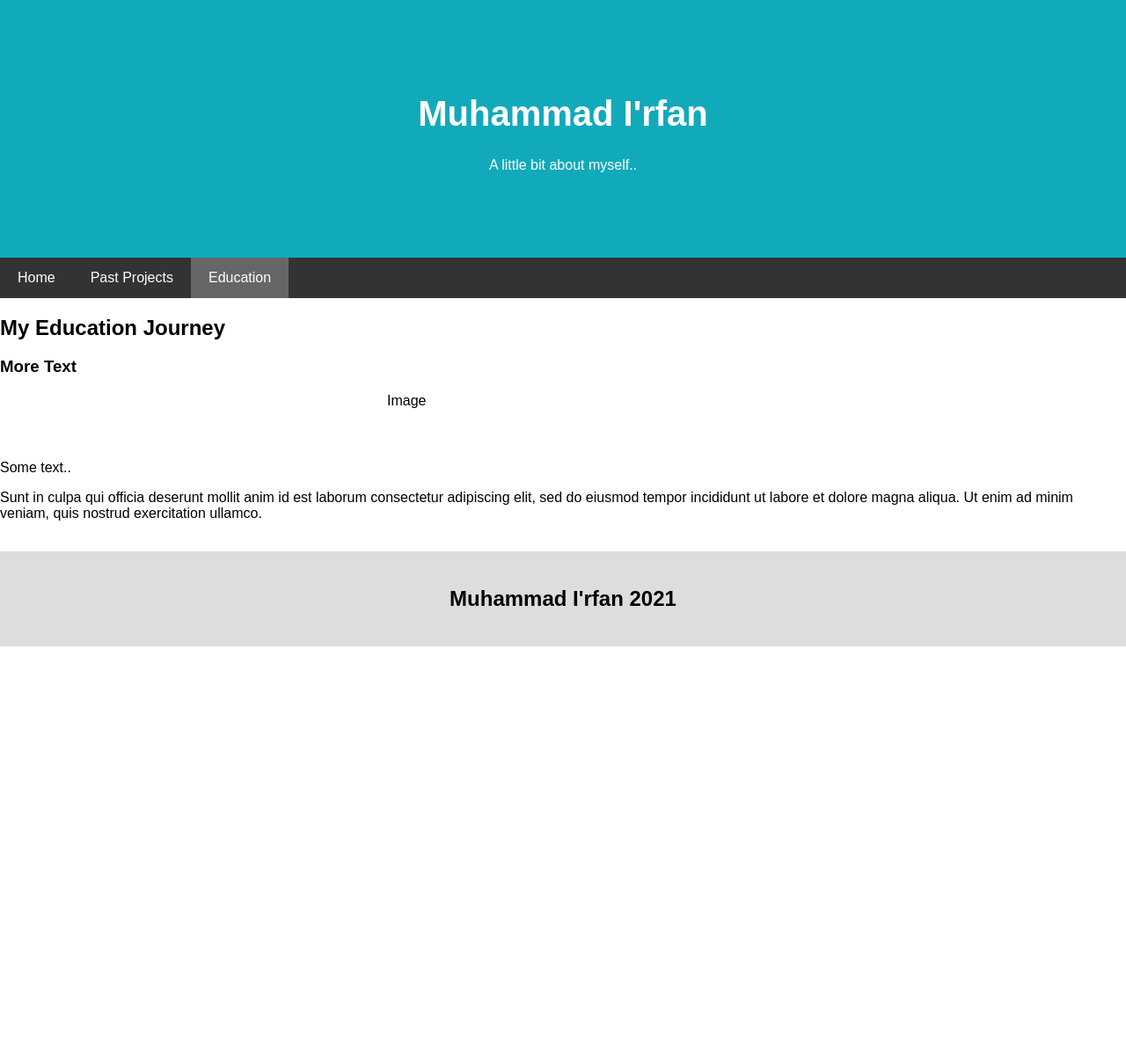
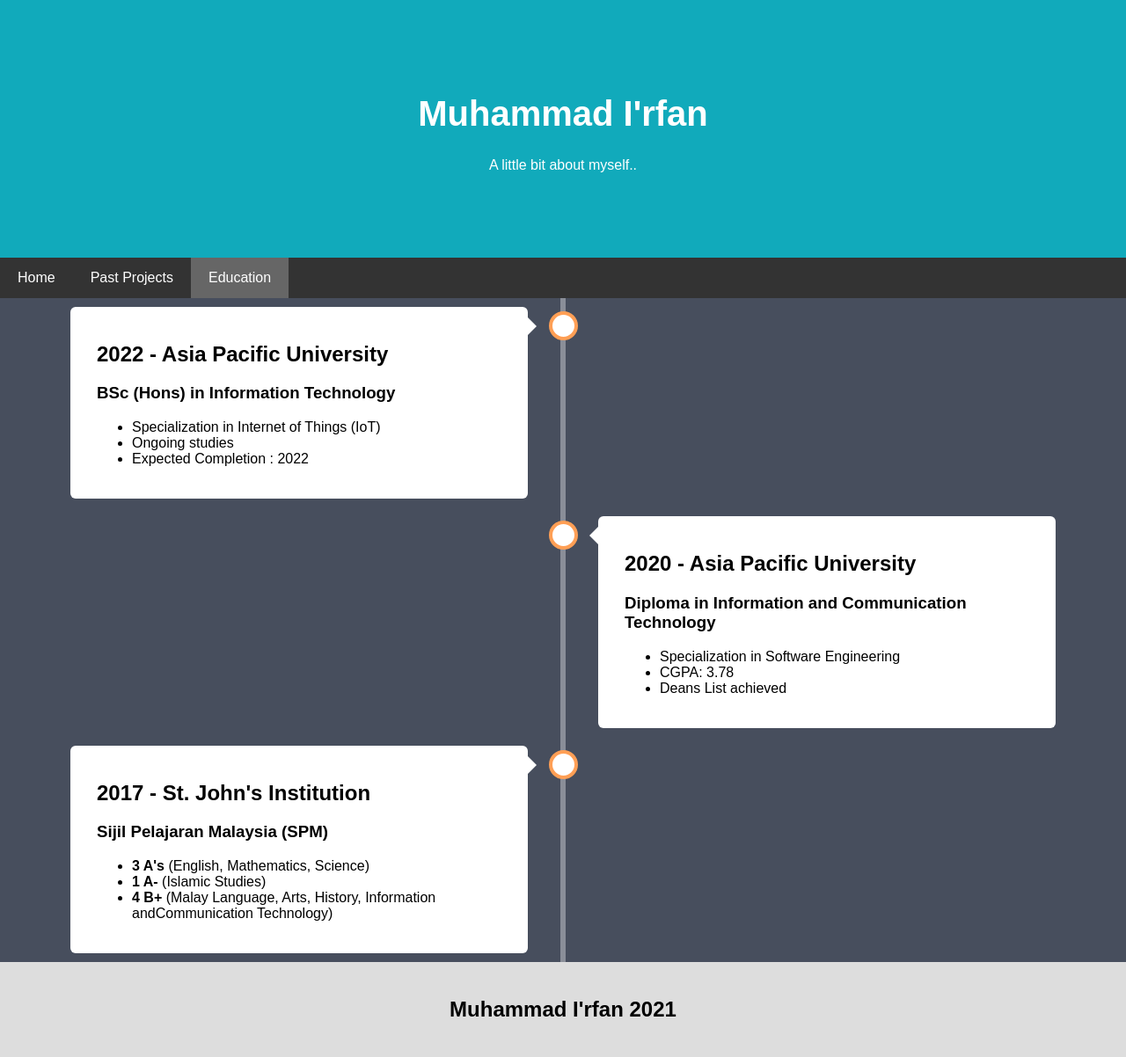
Before and after one commit to muhdirfan45/html-git-project, a PHP site: page /education.html in a window 1280 px wide. Shown: the whole page at 88% size. Before the commit the page ends 735 px from the top, so only its background shows below. Run offline with PHP 8.4, Linux system fonts and the light colour scheme.

Commit message:
Added Educational Timeline in education.html

```diff
--- a/education.html
+++ b/education.html
@@ -6,7 +6,7 @@
     <link href="style.css" rel="stylesheet" />
     <title>Home Page</title>
 </head>
-<body>
+<body style="background-color: #474e5d;">
     <div class="header">
         <h1>Muhammad I'rfan</h1>
         <p>A little bit about myself..</p>
@@ -18,14 +18,48 @@
         <a href="education.html" class="active">Education</a>
     </div>
 
-    <div class="content">
-        <h2>My Education Journey</h2>
-        <h3>More Text</h3>
-        <div class="image" style="height:60px;">Image</div>
-        <p>Some text..</p>
-        <p>Sunt in culpa qui officia deserunt mollit anim id est laborum consectetur adipiscing elit, sed do eiusmod tempor incididunt ut labore et dolore magna aliqua. Ut enim ad minim veniam, quis nostrud exercitation ullamco.</p>
-        <br>
+    <div class="timeline">
+        <div class="container left">
+          <div class="timeline-content">
+            <h2>2022 - Asia Pacific University</h2>
+            <h3>BSc (Hons) in Information Technology</h3>
+            <ul>
+                <li>Specialization in Internet of Things (IoT)</li>
+                <li>Ongoing studies</li>
+                <li>Expected Completion : 2022</li>
+
+            </ul>
+          </div>
+        </div>
+        <div class="container right">
+            <div class="timeline-content">
+              <h2>2020 - Asia Pacific University</h2>
+              <h3>Diploma in Information and Communication Technology</h3>
+              <ul>
+                  <li>Specialization in Software Engineering</li>
+                  <li>CGPA: 3.78</li>
+                  <li>Deans List achieved</li>
+
+              </ul>
+            </div>
+        </div>
+        <div class="container left">
+            <div class="timeline-content">
+              <h2>2017 - St. John's Institution</h2>
+              <h3>Sijil Pelajaran Malaysia (SPM)</h3>
+              <ul>
+                  <li><b>3 A's</b>
+                    (English, Mathematics, Science)</li>
+                  <li><b>1 A-</b>
+                    (Islamic Studies)</li>
+                  <li><b>4 B+</b>
+                    (Malay Language, Arts, History, Information andCommunication Technology)</li>
+
+              </ul>
+            </div>
+        </div>
     </div>
+
     <div class="footer">
         <h2>Muhammad I'rfan 2021</h2>
     </div>
--- a/style.css
+++ b/style.css
@@ -7,6 +7,7 @@
     font-family: Arial, Helvetica, sans-serif;
     margin: 0;
   }
+
 
   /* Header/logo Title */
   .header {
@@ -92,6 +93,98 @@
     width: 50%;
   }
 
+  /* Timeline section */
+    /* The actual timeline (the vertical ruler) */
+.timeline {
+    position: relative;
+    max-width: 1200px;
+    margin: 0 auto;
+  }
+
+  /* The actual timeline (the vertical ruler) */
+.timeline::after {
+    content: '';
+    position: absolute;
+    width: 6px;
+    background-color: rgba(255, 255, 255, 0.363);
+    top: 0;
+    bottom: 0;
+    left: 50%;
+    margin-left: -3px;
+  }
+
+  /* Container around content */
+.container {
+    padding: 10px 40px;
+    position: relative;
+    background-color: inherit;
+    width: 50%;
+  }
+
+  /* The circles on the timeline */
+  .container::after {
+    content: '';
+    position: absolute;
+    width: 25px;
+    height: 25px;
+    right: -17px;
+    background-color: white;
+    border: 4px solid #FF9F55;
+    top: 15px;
+    border-radius: 50%;
+    z-index: 1;
+  }
+
+  /* Place the container to the left */
+  .left {
+    left: 0;
+  }
+
+  /* Place the container to the right */
+  .right {
+    left: 50%;
+  }
+
+  /* Add arrows to the left container (pointing right) */
+  .left::before {
+    content: " ";
+    height: 0;
+    position: absolute;
+    top: 22px;
+    width: 0;
+    z-index: 1;
+    right: 30px;
+    border: medium solid white;
+    border-width: 10px 0 10px 10px;
+    border-color: transparent transparent transparent white;
+  }
+
+  /* Add arrows to the right container (pointing left) */
+  .right::before {
+    content: " ";
+    height: 0;
+    position: absolute;
+    top: 22px;
+    width: 0;
+    z-index: 1;
+    left: 30px;
+    border: medium solid white;
+    border-width: 10px 10px 10px 0;
+    border-color: transparent white transparent transparent;
+  }
+
+  /* Fix the circle for containers on the right side */
+  .right::after {
+    left: -16px;
+  }
+
+  .timeline-content {
+    padding: 20px 30px;
+    background-color: rgb(255, 255, 255);
+    position: relative;
+    border-radius: 6px;
+  }
+
   /* Footer */
   .footer {
     padding: 20px;
@@ -104,6 +197,33 @@
     .row {
       flex-direction: column;
     }
+    .timeline::after {
+        left: 31px;
+      }
+      /* Full-width containers */
+  .container {
+    width: 100%;
+    padding-left: 70px;
+    padding-right: 25px;
+  }
+
+/* Make sure that all arrows are pointing leftwards */
+  .container::before {
+    left: 60px;
+    border: medium solid white;
+    border-width: 10px 10px 10px 0;
+    border-color: transparent white transparent transparent;
+  }
+
+/* Make sure all circles are at the same spot */
+  .left::after, .right::after {
+    left: 15px;
+  }
+
+/* Make all right containers behave like the left ones */
+  .right {
+    left: 0%;
+  }
   }
 
   /* Responsive layout - when the screen is less than 400px wide, make the navigation links stack on top of each other instead of next to each other */
```
